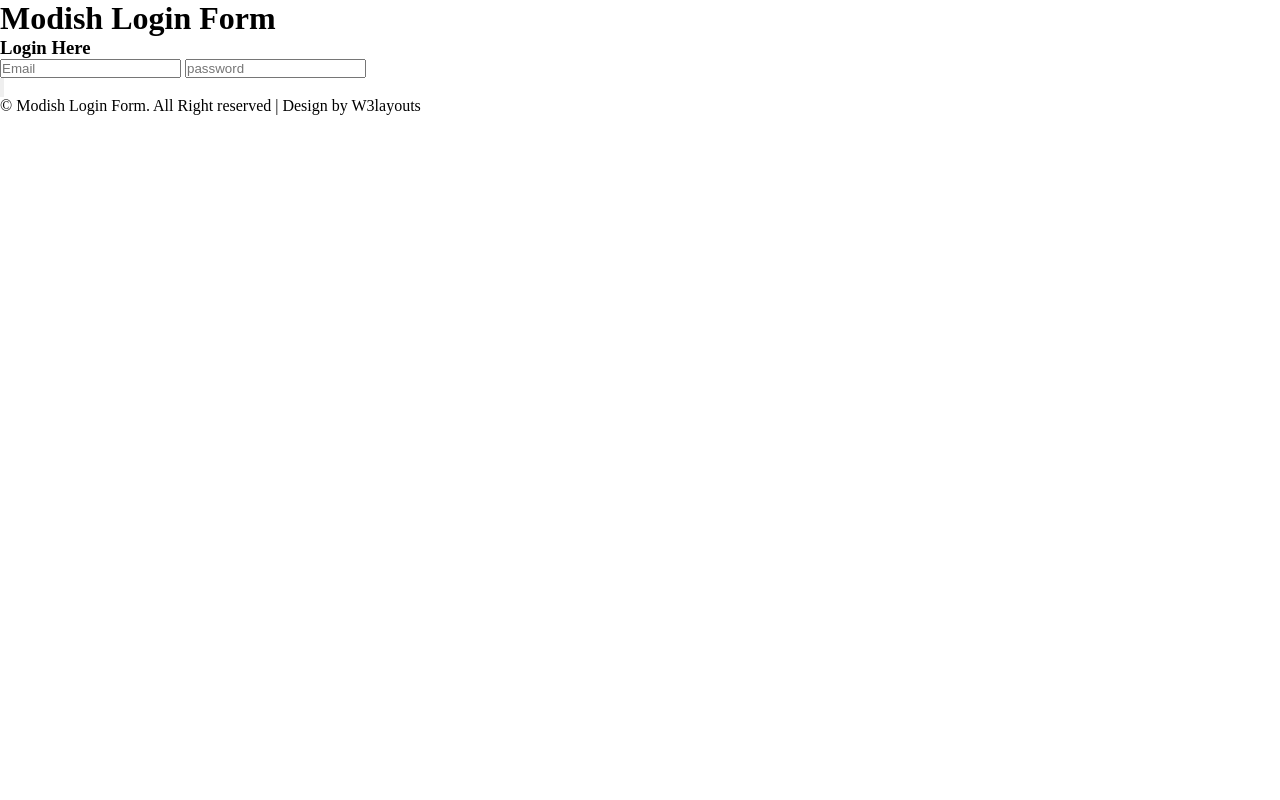
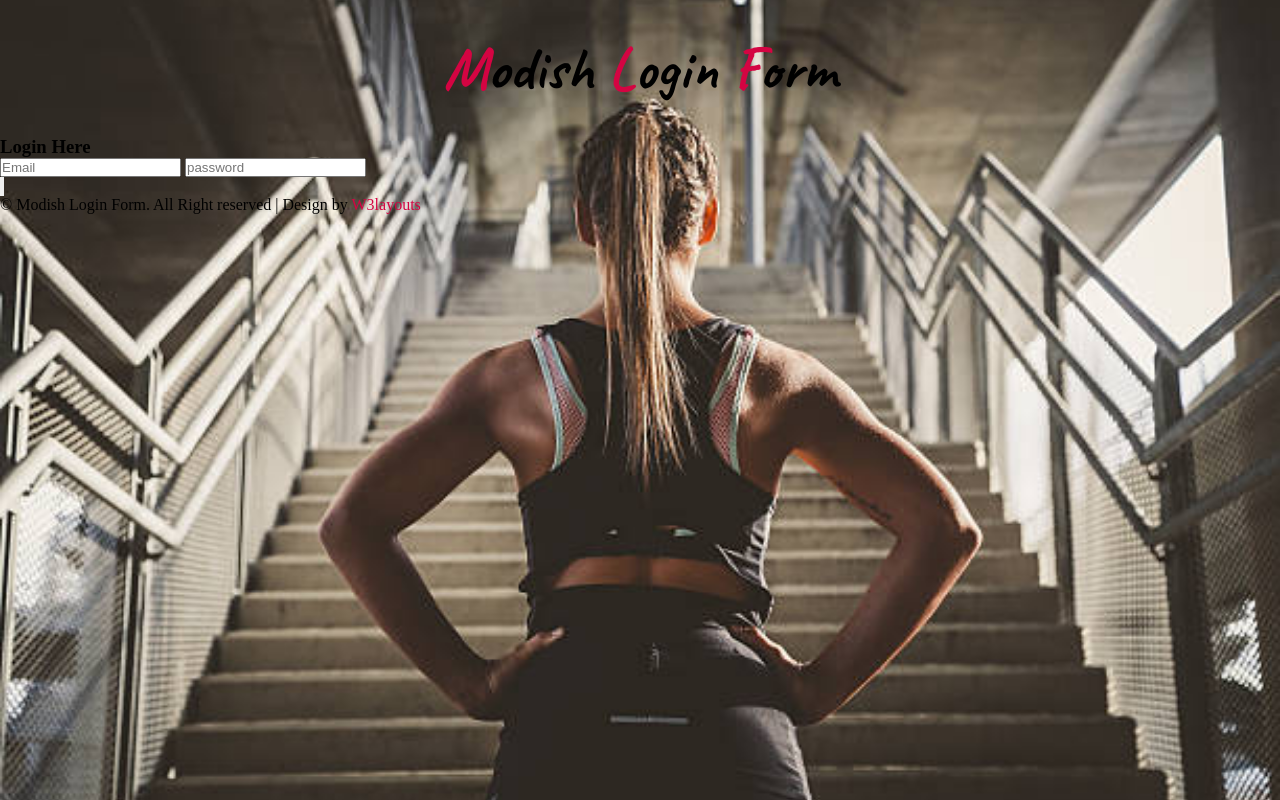
Before and after one commit to tushalbarvaliya/login_html_css, a plain HTML site: page index.html in a window 1280 px wide. Drawn offline with Linux system fonts and the light colour scheme; a web font is replaced by a local one.

Commit message:
style:improve heading style

```diff
--- a/index.html
+++ b/index.html
@@ -4,15 +4,24 @@
     <meta charset="UTF-8" />
     <meta name="viewport" content="width=device-width, initial-scale=1.0" />
     <title>Modish's</title>
+    <link rel="preconnect" href="https://fonts.googleapis.com" />
+    <link rel="preconnect" href="https://fonts.gstatic.com" crossorigin />
+    <link
+      href="https://fonts.googleapis.com/css2?family=Caveat:wght@400..700&family=Fasthand&family=Knewave&display=swap"
+      rel="stylesheet"
+    />
     <link rel="stylesheet" href="style.css" />
   </head>
   <body>
     <main>
       <header>
-        <h1><span>M</span>odish <span>L</span>ogin <span>F</span>orm</h1>
+        <h1 id="titlehead">
+          <span class="pink">M</span>odish <span class="pink">L</span>ogin
+          <span class="pink">F</span>orm
+        </h1>
       </header>
       <section>
-        <h3>Login Here</h3>
+        <h3>Login Here <img src="" alt="" /></h3>
         <div>
           <label for="Email">
             <input type="text" placeholder="Email" id="email" name="email" />
@@ -32,7 +41,7 @@
       </section>
       <footer>
         &#169; Modish Login Form. All Right reserved | Design by
-        <span>W3layouts</span>
+        <span class="pink">W3layouts</span>
       </footer>
     </main>
   </body>
--- a/style.css
+++ b/style.css
@@ -9,3 +9,22 @@ body {
   height: 100%;
   width: 100%;
 }
+
+main{
+    height: 100vh;
+    background-image: url(./istockphoto.jpg);
+    background-repeat: no-repeat;
+    background-position: center;
+    background-size: cover;
+}
+.pink{
+    color: #d40442;
+}
+
+#titlehead{
+    font-weight: 900;
+    font-family: "Caveat";
+    text-align: center;
+    font-size: 60px;
+    padding: 30px;
+}
```
Also changed, not shown: down_hand.png (added), istockphoto.jpg (added).
